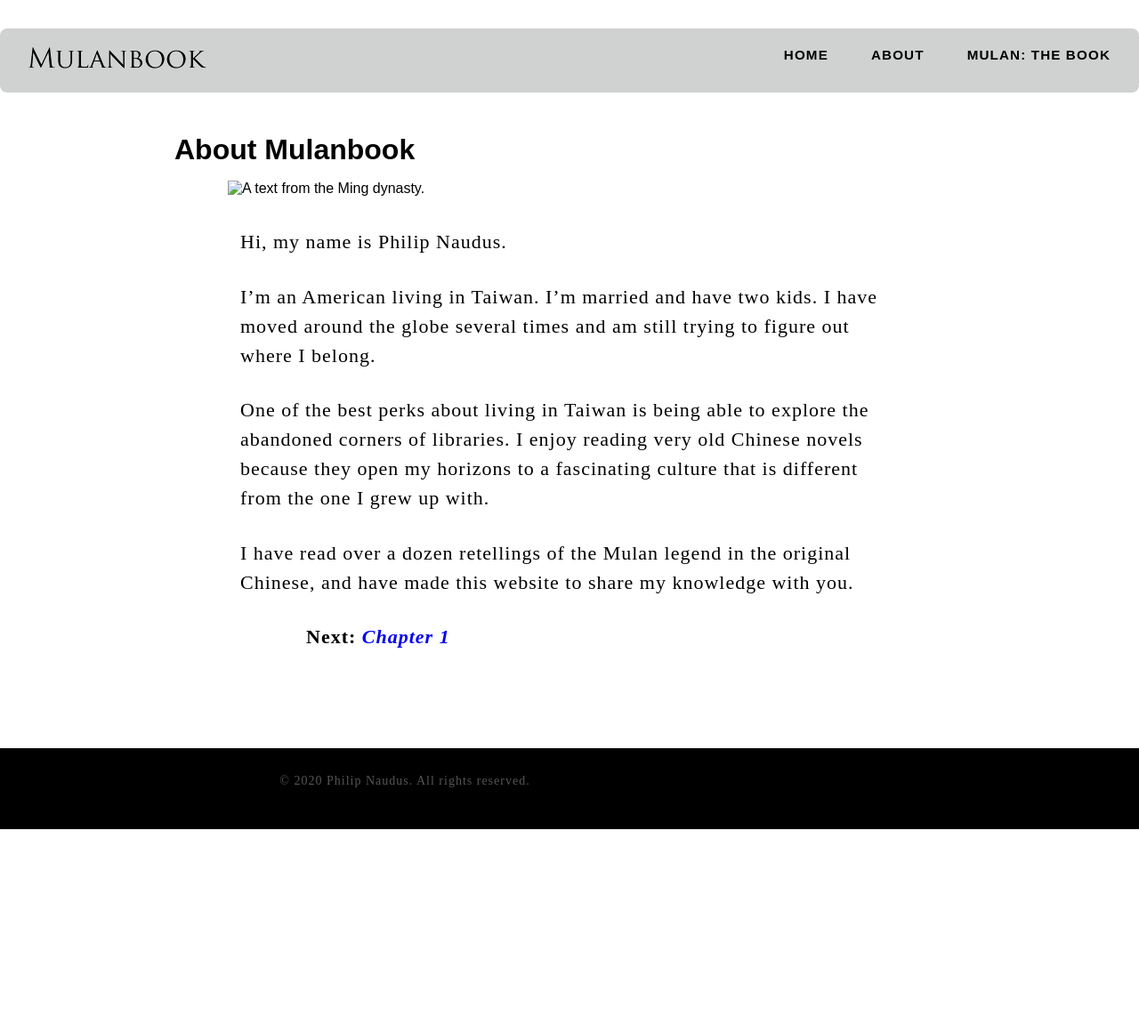
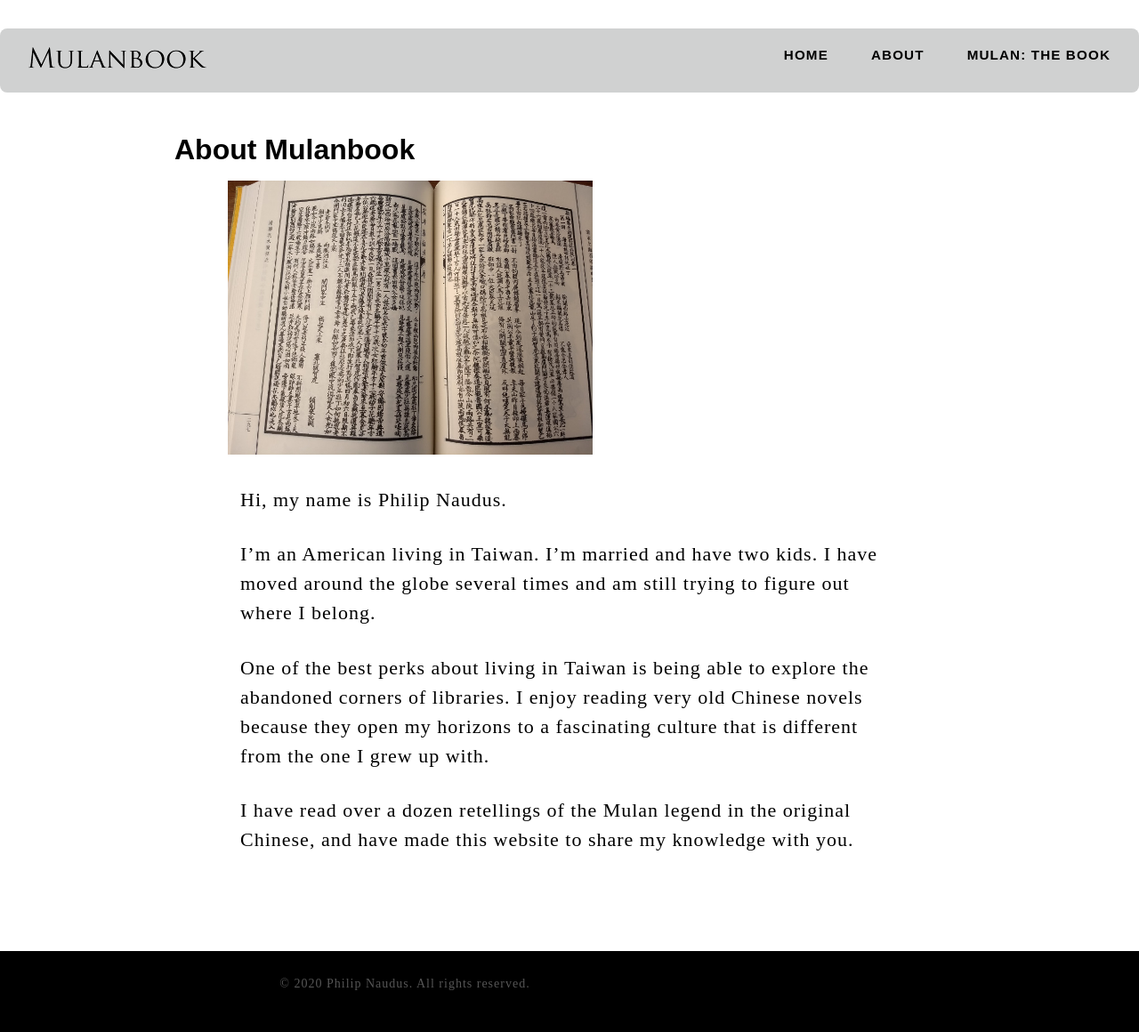
Before and after one commit to PhilipNaudus/simple_site-gh-pages, a Jekyll site: the page built from about.md, in a window 1280 px wide. Shown: the whole page at 89% size. Built offline with Jekyll 4.4.1, drawn with Linux system fonts in a browser that asks for light colours; comment, search, counter and statistics services are not loaded; before the commit the page ends 932 px from its top, so only the background shows below that.

Commit message:
spelling

```diff
--- a/about.md
+++ b/about.md
@@ -18,12 +18,7 @@ title: About
 				<p>One of the best perks about living in Taiwan is being able to explore the abandoned corners of libraries. I enjoy reading very old Chinese novels because they open my horizons to a fascinating culture that is different from the one I grew up with.</p>
 				<p>I have read over a dozen retellings of the Mulan legend in the original Chinese, and have made this website to share my knowledge with you.</p>
 
-<div>
-
-<p style="float:right;"><b>Next: <a href="/pages/qing/fierce_and_filial_english_translation_chapter_1"><i>Chapter 1</i></a></b></p>
-
-</div>
-<div style="clear:both;"></div>
+			<div style="clear:both;"></div>
 
 			</div>
 		</div>
```
Also changed, not shown: mulanbook/index.md (+2 -2 lines), assets/images/promo/about_me_book.jpg (added).
